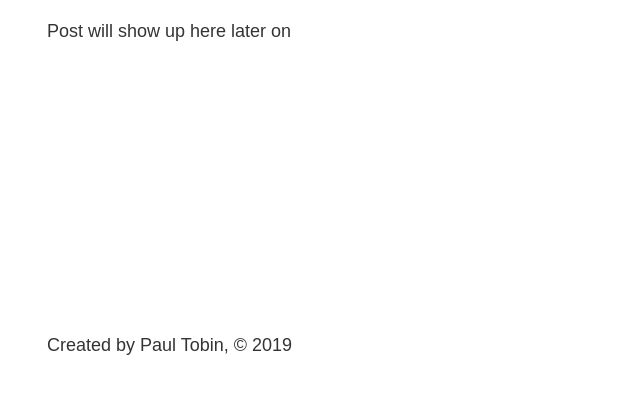
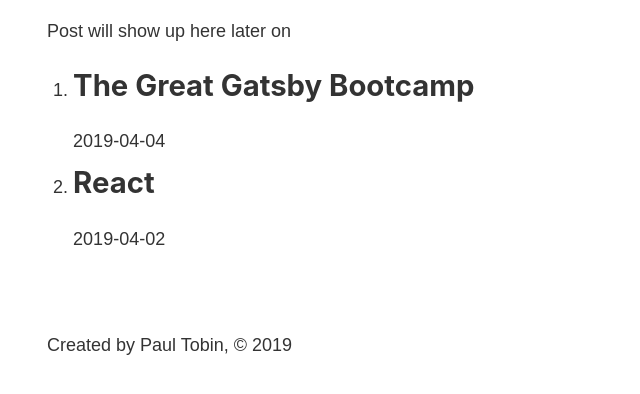
Before and after one commit to tobsirl/GatsbyJS-Bootcamp, a Gatsby site: page /blog in a window 1280 px wide. Shown: the part 398-792 px from the top of the page, without its empty margins (236-876 px from the left). Built offline with nearby package versions, Linux system fonts and the light colour scheme; Gatsby itself is replaced by a stand-in of ours.

Commit message:
Installed gatsby-transformer-remark, made a query to the data using grapql and displayed the data in the react blot component using map()

```diff
--- a/gatsby-config.js
+++ b/gatsby-config.js
@@ -19,5 +19,6 @@
         path: `${__dirname}/src/`,
       },
     },
+    'gatsby-transformer-remark',
   ],
 };
--- a/package.json
+++ b/package.json
@@ -16,6 +16,7 @@
     "gatsby": "^2.13.6",
     "gatsby-plugin-sass": "^2.1.0",
     "gatsby-source-filesystem": "^2.1.4",
+    "gatsby-transformer-remark": "^2.6.3",
     "node-sass": "^4.12.0",
     "react": "^16.8.6",
     "react-dom": "^16.8.6"
--- a/src/pages/blog.js
+++ b/src/pages/blog.js
@@ -1,12 +1,40 @@
 import React from 'react';
+import { graphql, useStaticQuery } from 'gatsby';
 
 import Layout from '../components/layout/layout';
 
 const BlogPage = () => {
+  const posts = useStaticQuery(graphql`
+    query {
+      allMarkdownRemark {
+        edges {
+          node {
+            frontmatter {
+              title
+              date
+            }
+            html
+            excerpt
+          }
+        }
+      }
+    }
+  `);
+
   return (
     <Layout>
       <h1>Blog</h1>
       <p>Post will show up here later on</p>
+      <ol>
+        {posts.allMarkdownRemark.edges.map(post => {
+          return (
+            <li key={post.node.frontmatter.date}>
+              <h2>{post.node.frontmatter.title}</h2>
+              <p>{post.node.frontmatter.date}</p>
+            </li>
+          );
+        })}
+      </ol>
     </Layout>
   );
 };
```
Also changed, not shown: 1 other file.
